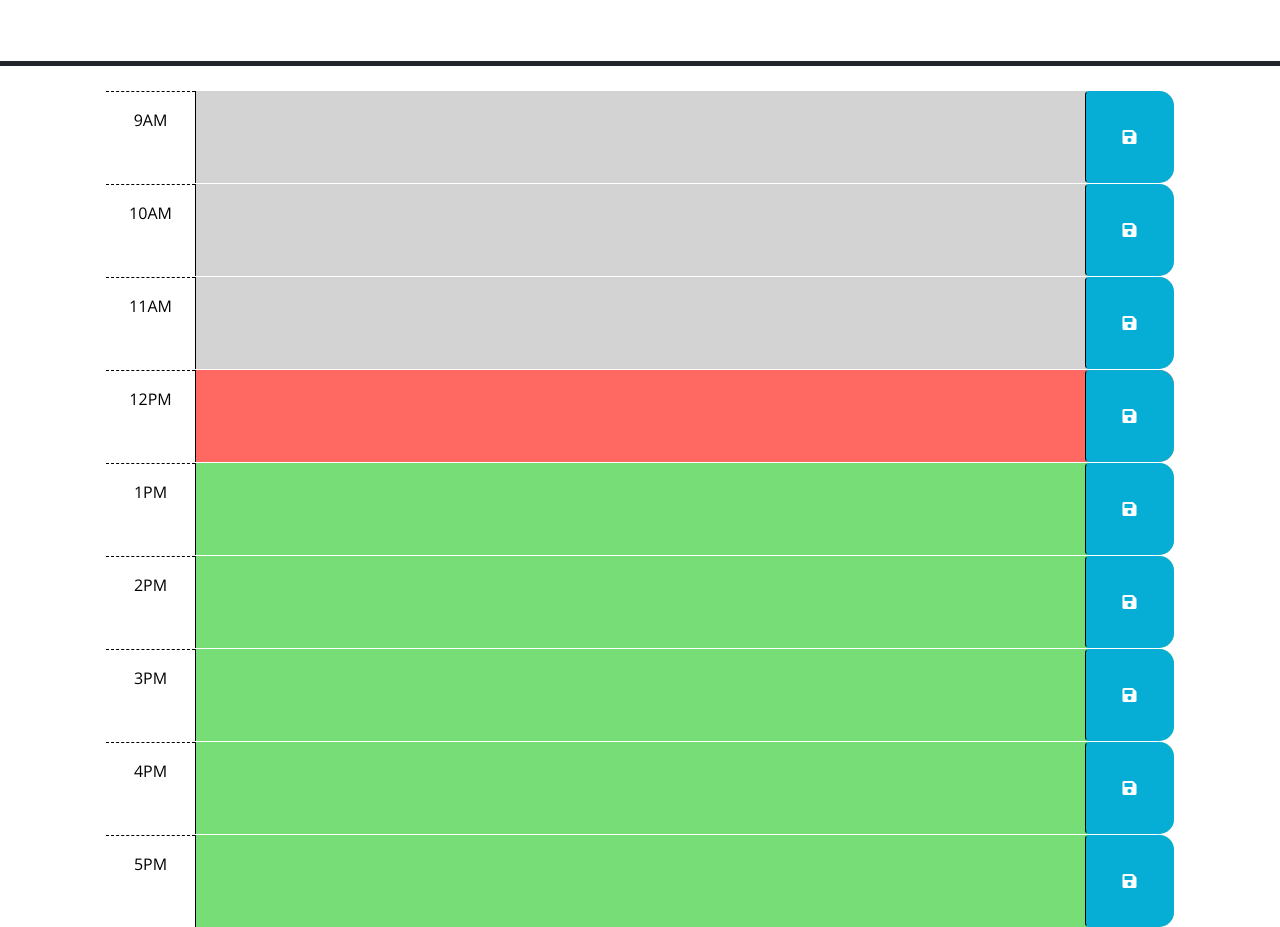
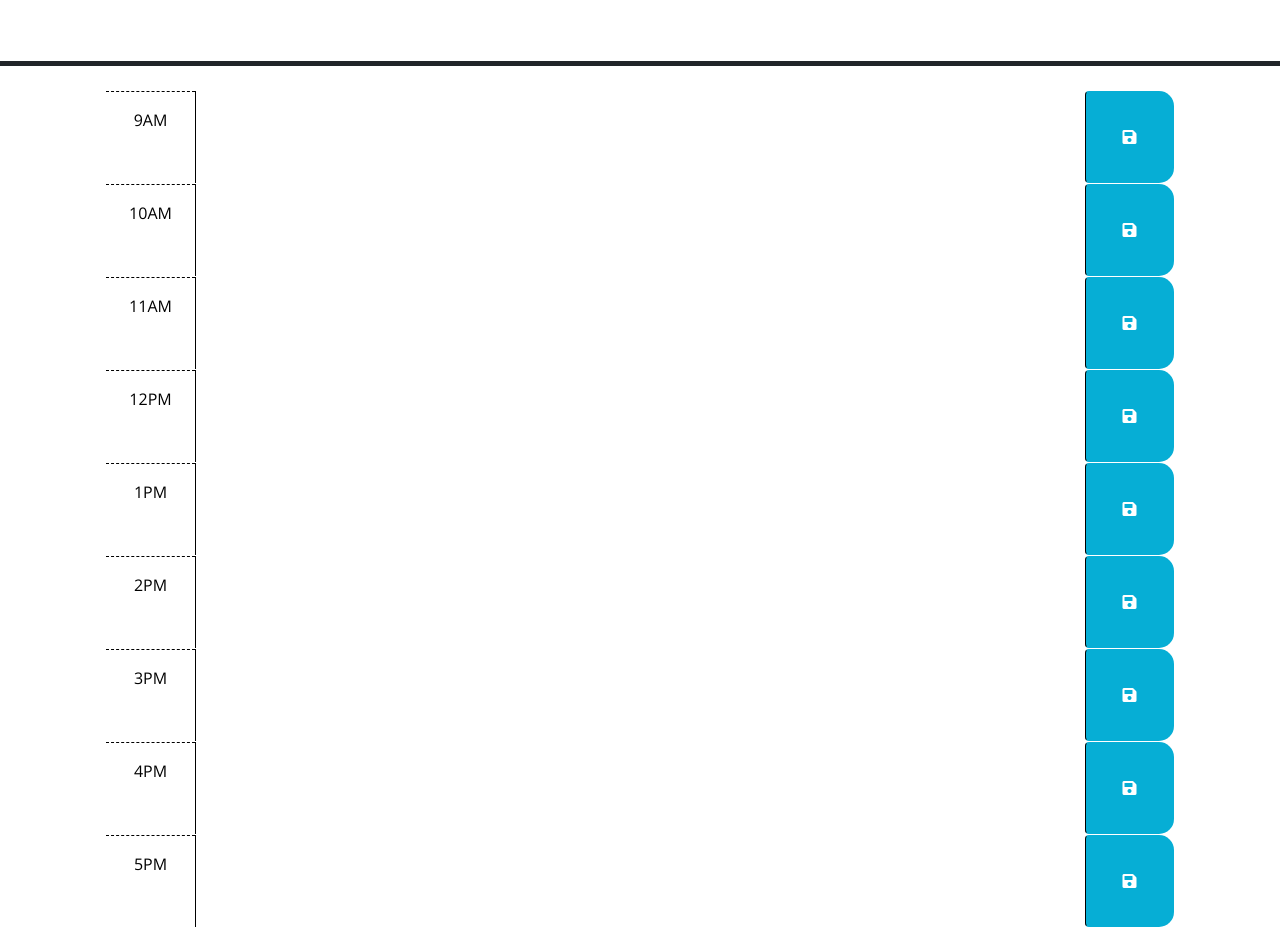
Before and after one commit to OGJRob/Work-Day-Scheduler, a website: page Develop/index.html in a window 1280 px wide. Shown: the part 166-1093 px from the top of the page. Drawn offline with nearby package versions, Linux system fonts and the light colour scheme.

Commit message:
cleaned up HTML and added Dayjs

```diff
--- a/Develop/index.html
+++ b/Develop/index.html
@@ -29,18 +29,8 @@
       <p id="currentDay" class="lead"></p>
     </header>
     <div class="container-lg px-5">
-      <!-- Use class for "past", "present", and "future" to apply styles to the
-        time-block divs accordingly. The javascript will need to do this by
-        adding/removing these classes on each div by comparing the hour in the
-        id to the current hour. The html provided below is meant to be an example
-        demonstrating how the css provided can be leveraged to create the
-        desired layout and colors. The html below should be removed or updated
-        in the finished product. Remember to delete this comment once the
-        code is implemented.
-        -->
 
-      <!-- Example of a past time block. The "past" class adds a gray background color. -->
-      <div id="hour-9" class="row time-block past">
+    <div id="hour-9" class="row time-block">
         <div class="col-2 col-md-1 hour text-center py-3">9AM</div>
         <textarea class="col-8 col-md-10 description" rows="3"> </textarea>
         <button class="btn saveBtn col-2 col-md-1" aria-label="save">
@@ -48,8 +38,7 @@
         </button>
     </div>
 
-      <!-- Example of a a present time block. The "present" class adds a red background color. -->
-      <div id="hour-10" class="row time-block past">
+    <div id="hour-10" class="row time-block">
         <div class="col-2 col-md-1 hour text-center py-3">10AM</div>
         <textarea class="col-8 col-md-10 description" rows="3"> </textarea>
         <button class="btn saveBtn col-2 col-md-1" aria-label="save">
@@ -57,8 +46,7 @@
         </button>
     </div>
 
-      <!-- Example of a future time block. The "future" class adds a green background color. -->
-      <div id="hour-11" class="row time-block past">
+    <div id="hour-11" class="row time-block">
         <div class="col-2 col-md-1 hour text-center py-3">11AM</div>
         <textarea class="col-8 col-md-10 description" rows="3"> </textarea>
         <button class="btn saveBtn col-2 col-md-1" aria-label="save">
@@ -66,7 +54,7 @@
         </button>
     </div>
 
-      <div id="hour-12" class="row time-block present">
+    <div id="hour-12" class="row time-block">
         <div class="col-2 col-md-1 hour text-center py-3">12PM</div>
         <textarea class="col-8 col-md-10 description" rows="3"> </textarea>
         <button class="btn saveBtn col-2 col-md-1" aria-label="save">
@@ -74,7 +62,7 @@
         </button>
     </div>
 
-      <div id="hour-13" class="row time-block future">
+    <div id="hour-13" class="row time-block">
         <div class="col-2 col-md-1 hour text-center py-3">1PM</div>
         <textarea class="col-8 col-md-10 description" rows="3"> </textarea>
         <button class="btn saveBtn col-2 col-md-1" aria-label="save">
@@ -82,7 +70,7 @@
         </button>
     </div>
 
-      <div id="hour-14" class="row time-block future">
+    <div id="hour-14" class="row time-block">
         <div class="col-2 col-md-1 hour text-center py-3">2PM</div>
         <textarea class="col-8 col-md-10 description" rows="3"> </textarea>
         <button class="btn saveBtn col-2 col-md-1" aria-label="save">
@@ -90,7 +78,7 @@
         </button>
     </div>
 
-      <div id="hour-15" class="row time-block future">
+    <div id="hour-15" class="row time-block">
         <div class="col-2 col-md-1 hour text-center py-3">3PM</div>
         <textarea class="col-8 col-md-10 description" rows="3"> </textarea>
         <button class="btn saveBtn col-2 col-md-1" aria-label="save">
@@ -98,7 +86,7 @@
         </button>
     </div>
 
-      <div id="hour-16" class="row time-block future">
+    <div id="hour-16" class="row time-block">
         <div class="col-2 col-md-1 hour text-center py-3">4PM</div>
         <textarea class="col-8 col-md-10 description" rows="3"> </textarea>
         <button class="btn saveBtn col-2 col-md-1" aria-label="save">
@@ -106,7 +94,7 @@
         </button>
     </div>
 
-      <div id="hour-17" class="row time-block future">
+    <div id="hour-17" class="row time-block">
         <div class="col-2 col-md-1 hour text-center py-3">5PM</div>
         <textarea class="col-8 col-md-10 description" rows="3"> </textarea>
         <button class="btn saveBtn col-2 col-md-1" aria-label="save">
--- a/Develop/script.js
+++ b/Develop/script.js
@@ -1,6 +1,9 @@
 // Wrap all code that interacts with the DOM in a call to jQuery to ensure that
 // the code isn't run until the browser has finished rendering all the elements
 // in the html.
+
+
+
 $(function () {
   // TODO: Add a listener for click events on the save button. This code should
   // use the id in the containing time-block as a key to save the user input in
--- /dev/null
+++ b/package.json
@@ -0,0 +1,5 @@
+{
+  "dependencies": {
+    "dayjs": "^1.11.6"
+  }
+}
```
Also changed, not shown: 1 other file. Lines whose indentation alone changed are shown as unchanged.
